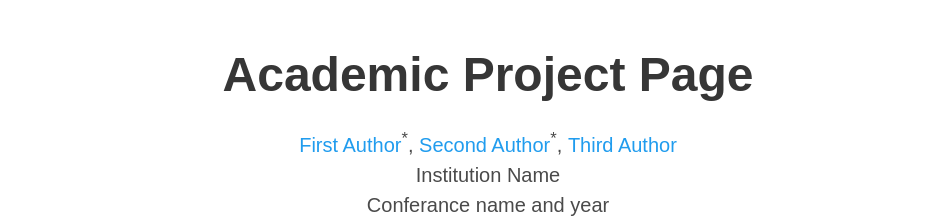
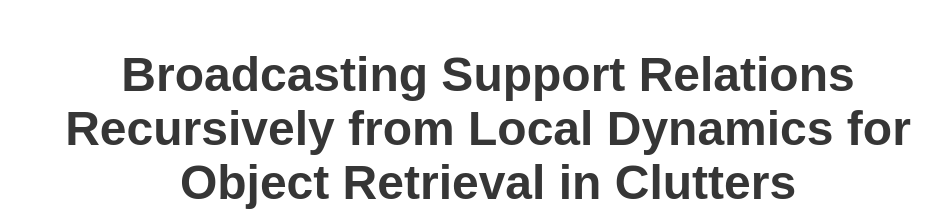
Before and after one commit to lyttttt3333/broadcast.github.io, a plain HTML site: page index.html in a window 1280 px wide. Shown: the top 224 px of the page, without its empty margins (152-1095 px from the left). Drawn offline with nearby package versions, Linux system fonts and the light colour scheme; some icons are missing; a web font is replaced by a local one.

Commit message:
Update index.html

```diff
--- a/index.html
+++ b/index.html
@@ -52,7 +52,7 @@
       <div class="container is-max-desktop">
         <div class="columns is-centered">
           <div class="column has-text-centered">
-            <h1 class="title is-1 publication-title">Academic Project Page</h1>
+            <h1 class="title is-1 publication-title">Broadcasting Support Relations Recursively from Local Dynamics for Object Retrieval in Clutters</h1>
             <div class="is-size-5 publication-authors">
               <!-- Paper authors -->
               <span class="author-block">
```
